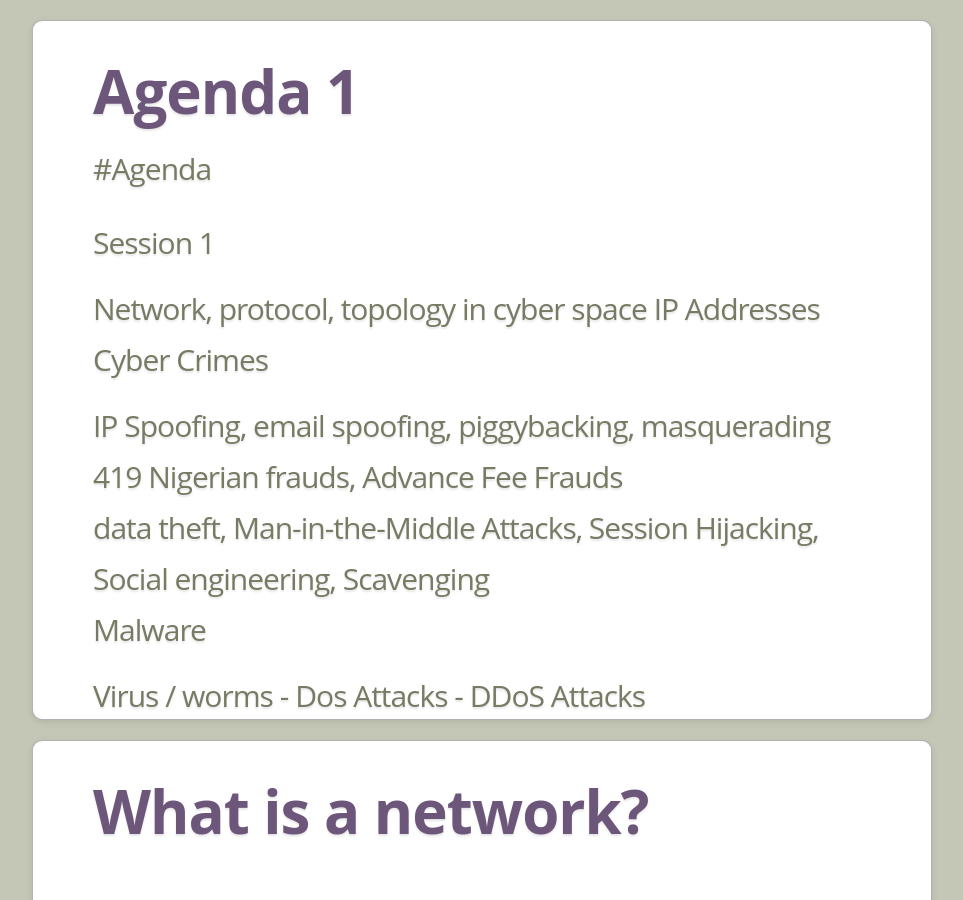
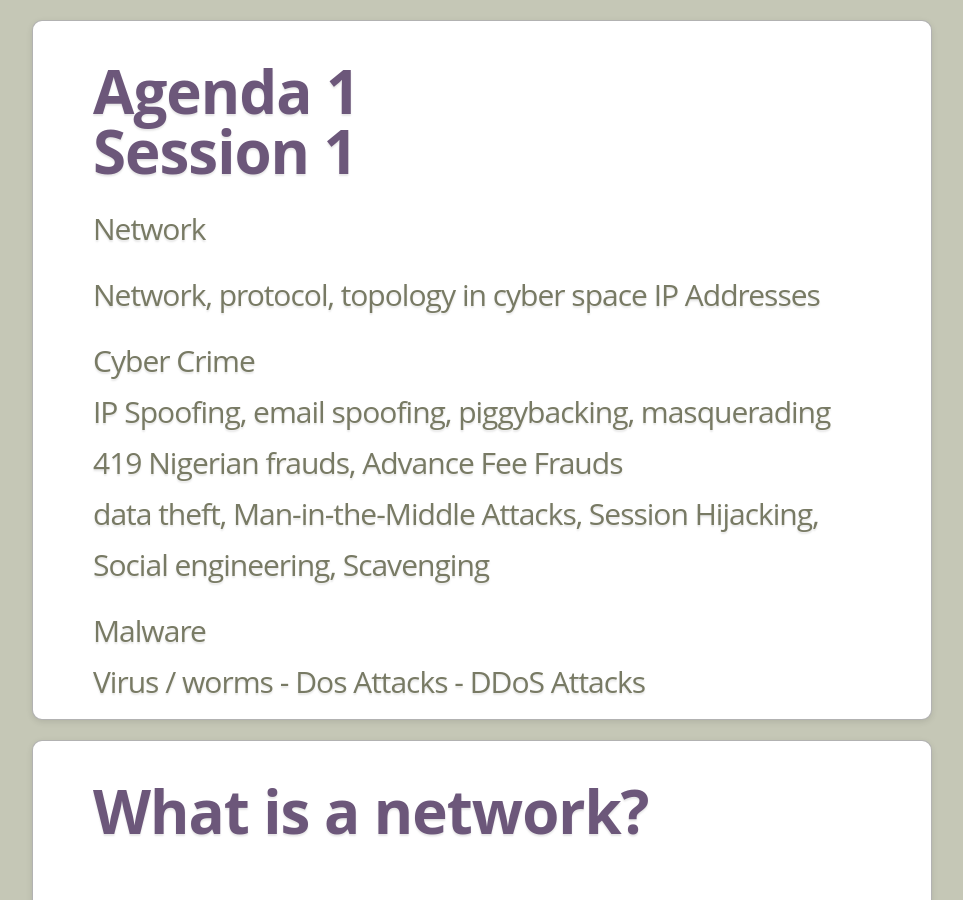
Before and after one commit to profbmuthu/CCrime, a Jekyll site: the page built from print.html, in a window 1280 px wide and 900 px high. Shown: the whole window, without its empty margins (158-1121 px from the left). Built offline with Jekyll 4.4.1, drawn with Linux system fonts in a browser that asks for light colours.

Commit message:
Update 2012-1-1-Agenda.md

```diff
--- a/_posts/2012-1-1-Agenda.md
+++ b/_posts/2012-1-1-Agenda.md
@@ -7,13 +7,13 @@ data:
   y: 0
 
 ---
-#Agenda
-## Session 1
+# Session 1
+## Network
   + Network, protocol, topology in cyber space IP Addresses
-  + Cyber Crimes
-     + IP Spoofing, email spoofing, piggybacking, masquerading
-     + 419 Nigerian frauds, Advance Fee Frauds
-     + data theft, Man-in-the-Middle Attacks, Session Hijacking,
-     + Social engineering, Scavenging
-  + Malware
-     + Virus / worms - Dos Attacks - DDoS Attacks
+## Cyber Crime
+  + IP Spoofing, email spoofing, piggybacking, masquerading
+  + 419 Nigerian frauds, Advance Fee Frauds
+  + data theft, Man-in-the-Middle Attacks, Session Hijacking,
+  + Social engineering, Scavenging
+## Malware
+  + Virus / worms - Dos Attacks - DDoS Attacks
```
